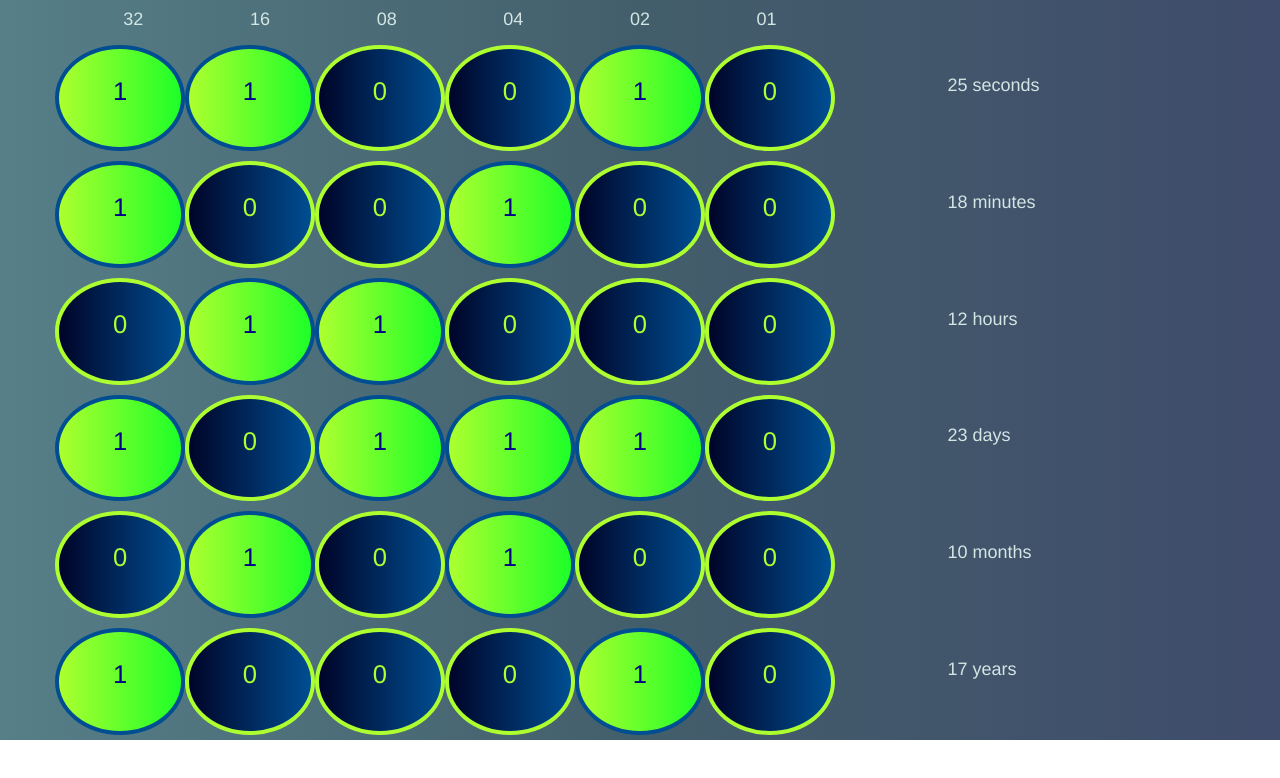
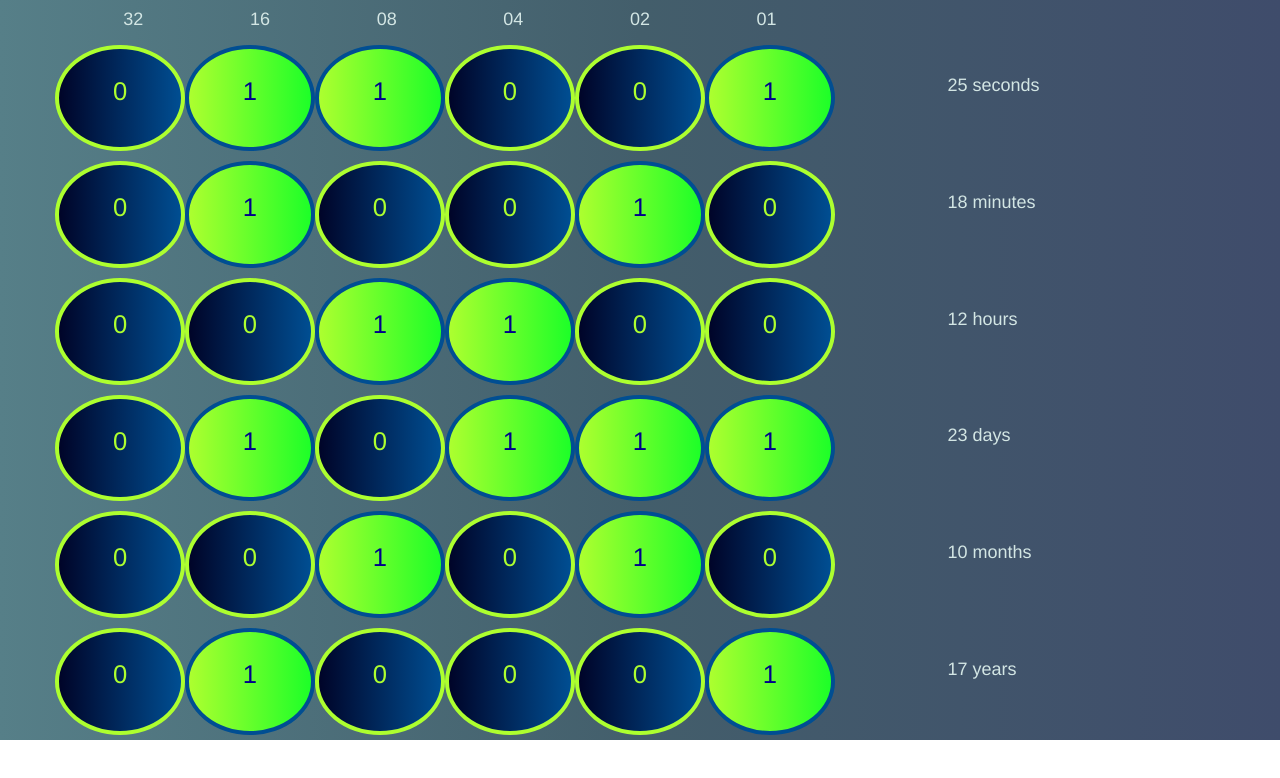
Before and after one commit to ambarbs/react-binary-watch, a React (Create React App) app: page / in a window 1280 px wide. Shown: the top 778 px of the page. Built offline with nearby package versions, Linux system fonts and the light colour scheme.

Commit message:
fixed least significant bit not getting populated

```diff
--- a/src/WatchFace.js
+++ b/src/WatchFace.js
@@ -35,7 +35,7 @@ export default class WatchFace extends Component {
     getBinaryAndDateValue(valFromDate) {
         return {
             decimal: ('0' + valFromDate).slice(-2),
-            binaryString: ('00000' + valFromDate.toString(2)).slice(-5)
+            binaryString: ('00000' + valFromDate.toString(2)).slice(-6)
         }
     }
 
```
